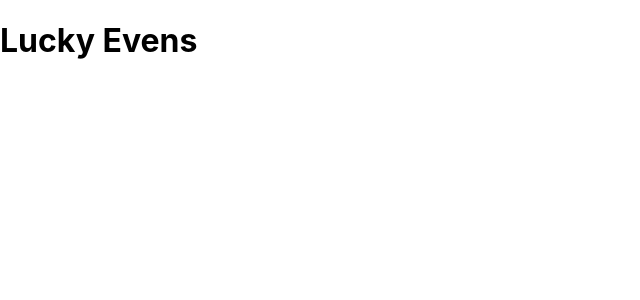
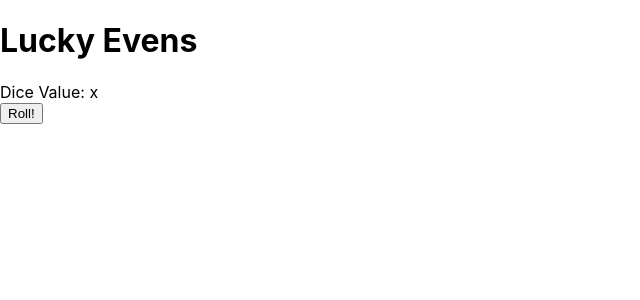
Before and after one commit to m14t/react-101, a React (Create React App) app in the folder hw-001-lucky-evens/: page / in a window 1280 px wide. Shown: the top 300 px of the page, without its empty margins (0-640 px from the left). Built offline with nearby package versions, Linux system fonts and the light colour scheme; the HTML template or start-up script is replaced by a standard one.

Commit message:
Add `<Dice />` component

```diff
--- /dev/null
+++ b/hw-001-lucky-evens/src/LuckyEvens/Dice.tsx
@@ -0,0 +1,44 @@
+import React, { PureComponent } from 'react';
+
+interface DiceProps {
+  sides: number;
+  onRoll?: (value: number) => void;
+}
+
+interface DiceState {
+  value?: number;
+}
+
+class Dice extends PureComponent<DiceProps, DiceState> {
+  static defaultProps = {
+    sides: 6,
+  };
+
+  state = {
+    value: undefined,
+  };
+
+  roll = () => {
+    const value = Math.ceil(Math.random() * this.props.sides);
+
+    this.setState({
+      value,
+    });
+
+    if (this.props.onRoll) {
+      this.props.onRoll(value);
+    }
+  };
+
+  render() {
+    return (
+      <div>
+        Dice Value: {this.state.value || 'x'}
+        <br />
+        <button onClick={this.roll}>Roll!</button>
+      </div>
+    );
+  }
+}
+
+export default Dice;
--- a/hw-001-lucky-evens/src/LuckyEvens/index.tsx
+++ b/hw-001-lucky-evens/src/LuckyEvens/index.tsx
@@ -1,4 +1,5 @@
 import React, { PureComponent } from 'react';
+import Dice from './Dice';
 
 interface LuckyEvensProps {
   title: string;
@@ -13,6 +14,8 @@ class LuckyEvens extends PureComponent<LuckyEvensProps, {}> {
     return (
       <div>
         <h1>{this.props.title}</h1>
+
+        <Dice />
       </div>
     );
   }
```
